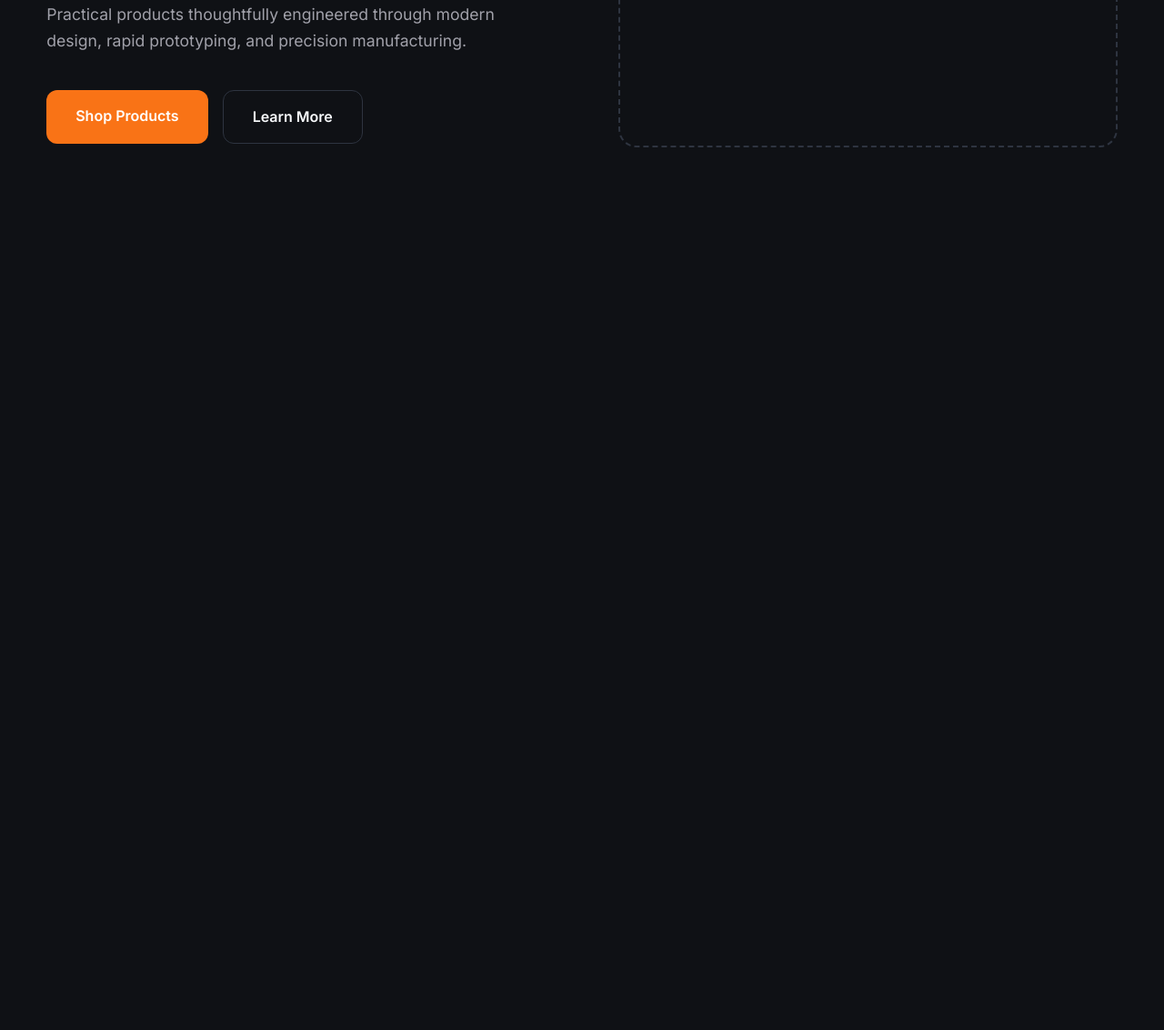
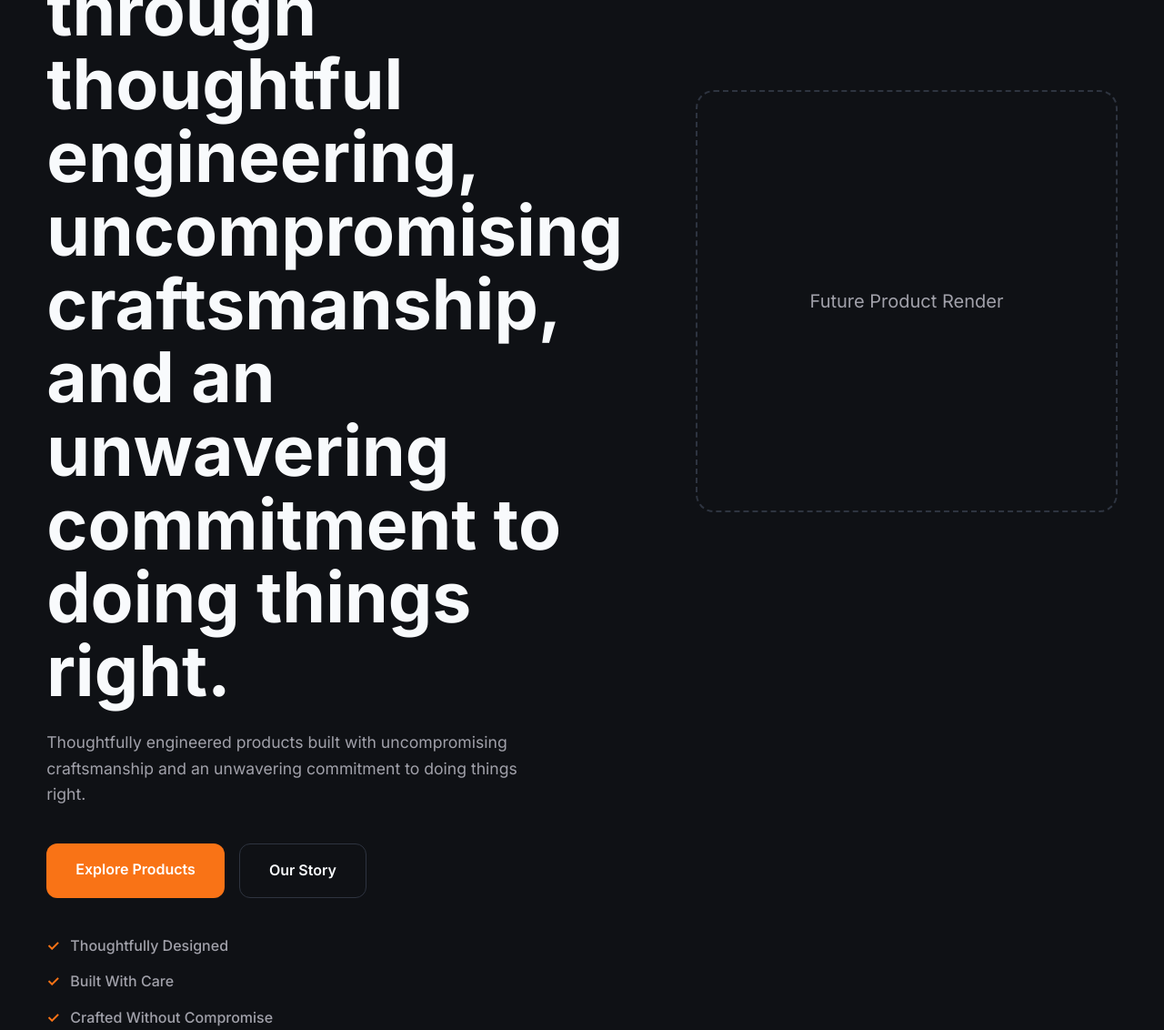
Before and after one commit to heptaforge/heptaforge, a plain HTML site: page index.html in a window 1280 px wide. Shown: the part 556-1688 px from the top of the page at 91% size. Before the commit the page ends 801 px from the top, so only its background shows below. Drawn offline with Linux system fonts and the light colour scheme.

Commit message:
Redesign Hero Section

```diff
--- a/css/styles.css
+++ b/css/styles.css
@@ -299,3 +299,36 @@ button {
     font-size: 1.25rem;
 
 }
+.hero-principles {
+
+    margin-top: 2.5rem;
+
+    display: grid;
+
+    gap: .9rem;
+
+    color: var(--color-text-muted);
+
+    font-weight: 500;
+
+}
+
+.hero-principles li {
+
+    display: flex;
+
+    align-items: center;
+
+    gap: .75rem;
+
+}
+
+.hero-principles li::before {
+
+    content: "✓";
+
+    color: var(--color-primary);
+
+    font-weight: 700;
+
+}
--- a/index.html
+++ b/index.html
@@ -71,33 +71,40 @@
     <div class="hero-text">
 
         <p class="eyebrow">
-                DESIGNED • PROTOTYPED • MANUFACTURED
+            DESIGNED WITHOUT COMPROMISE
         </p>
 
         <h1>
-                Engineering Better
-                <span>Everyday Products</span>
+We create products that improve everyday experiences through thoughtful engineering, uncompromising craftsmanship, and an unwavering commitment to doing things right.
         </h1>
 
         <p class="hero-description">
 
-                Practical products thoughtfully engineered through
-                modern design, rapid prototyping, and precision
-                manufacturing.
+            Thoughtfully engineered products built with uncompromising craftsmanship and an unwavering commitment to doing things right.
 
         </p>
 
         <div class="hero-buttons">
 
             <a href="#" class="btn btn-primary">
-                    Shop Products
+                Explore Products
             </a>
 
             <a href="#" class="btn btn-secondary">
-                    Learn More
+                Our Story
             </a>
 
         </div>
+
+        <ul class="hero-principles">
+
+            <li>Thoughtfully Designed</li>
+
+            <li>Built With Care</li>
+
+            <li>Crafted Without Compromise</li>
+
+        </ul>
 
     </div>
 
@@ -105,15 +112,13 @@
 
         <div class="placeholder-box">
 
-                Product Image
+            Future Product Render
 
         </div>
 
     </div>
 
 </div>
-
-</section>
 
     </main>
 
```
Also changed, not shown: 1 other file. Lines whose indentation alone changed are shown as unchanged.
